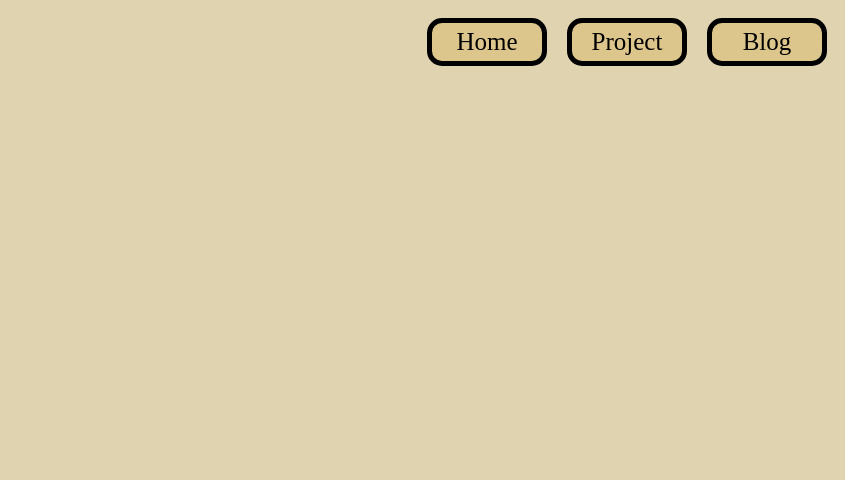
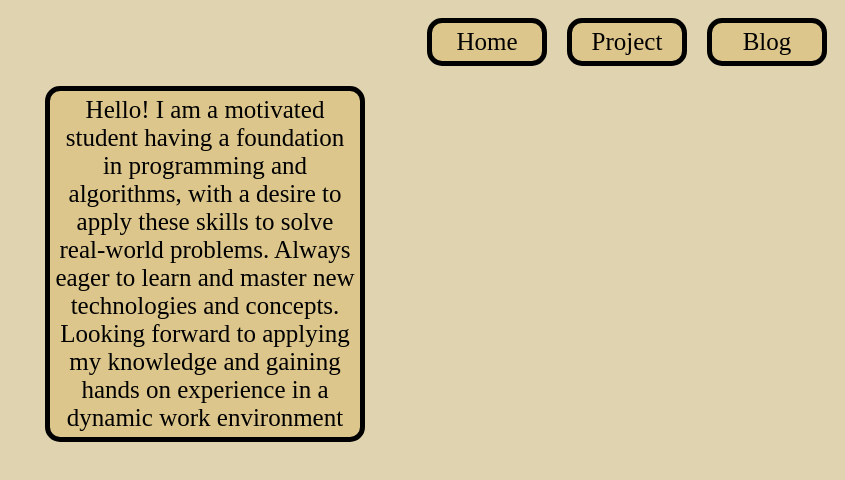
Before and after one commit to cckm03/cckm03.github.io, a plain HTML site: page index.html in a window 1280 px wide. Shown: the whole page, without its empty margins (435-1280 px from the left). Drawn offline with Linux system fonts and the light colour scheme.

Commit message:
add introduction

```diff
--- a/index.html
+++ b/index.html
@@ -12,6 +12,12 @@
             <a href="project.html">Project</a>
             <a href="blog.html">Blog</a>
         </div>
+        <div class="content">
+            <p> Hello! I am a motivated student having a foundation in programming and algorithms, with a desire to
+                apply these skills to solve real-world problems. Always eager to learn and master new
+                technologies and concepts. Looking forward to applying my knowledge and gaining hands
+               on experience in a dynamic work environment</p>
+        </div>
 
     </body>
 </html>
--- a/myweb/style.css
+++ b/myweb/style.css
@@ -20,3 +20,23 @@ body{background-color: rgb(224,211,175);}
 .navbar a:hover{
     background-color:rgb(252, 250, 235);
 }
+
+.content{
+    display: flex;
+    justify-content: center;
+    flex-wrap: wrap;
+    align-content: center;
+}
+
+.content p{
+    border: 5px solid black;
+    padding:5px;
+    margin: 10px;
+    width : 300px;
+    border-radius: 15px;
+    background-color: rgb(220, 198, 140);
+    color: black;
+    font-size: 25px;
+    text-align: center;
+    text-decoration: none;
+}
```
